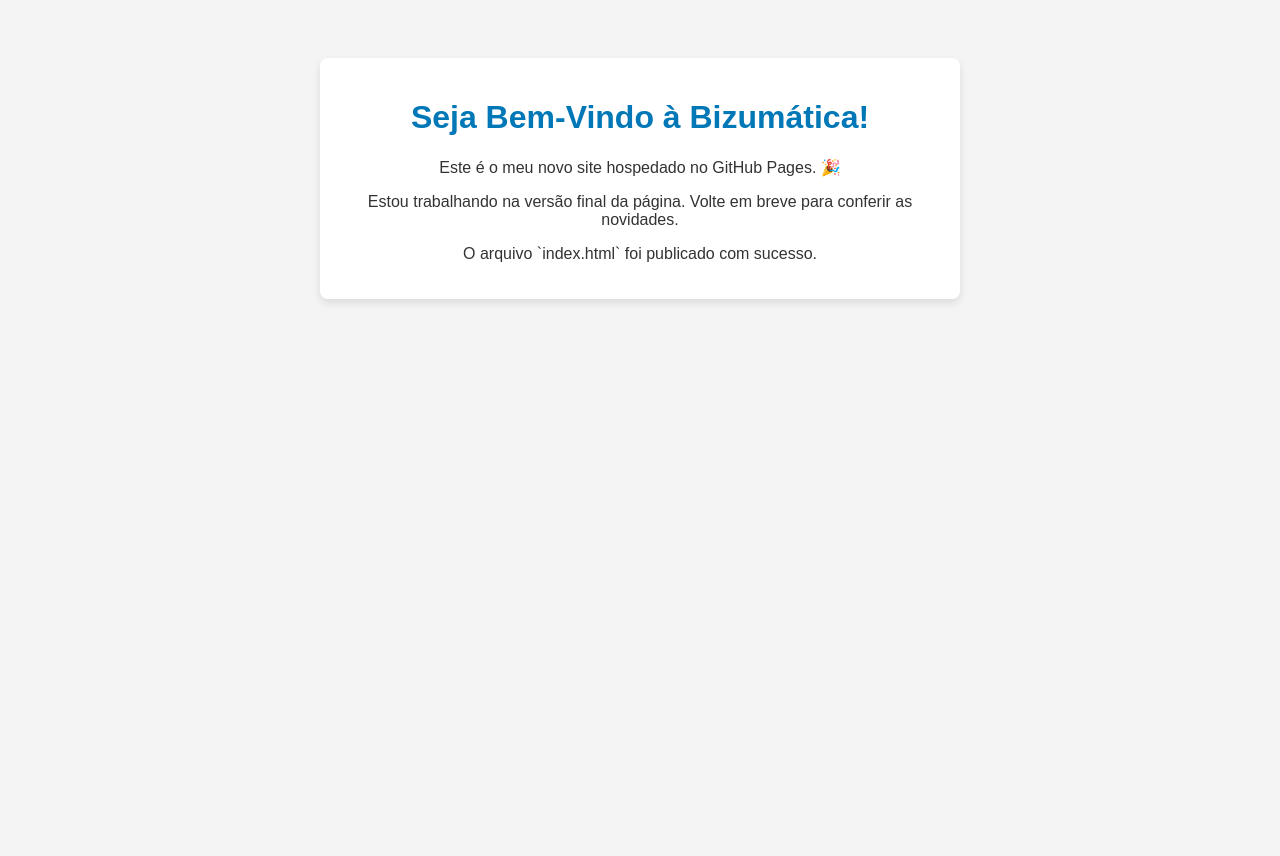
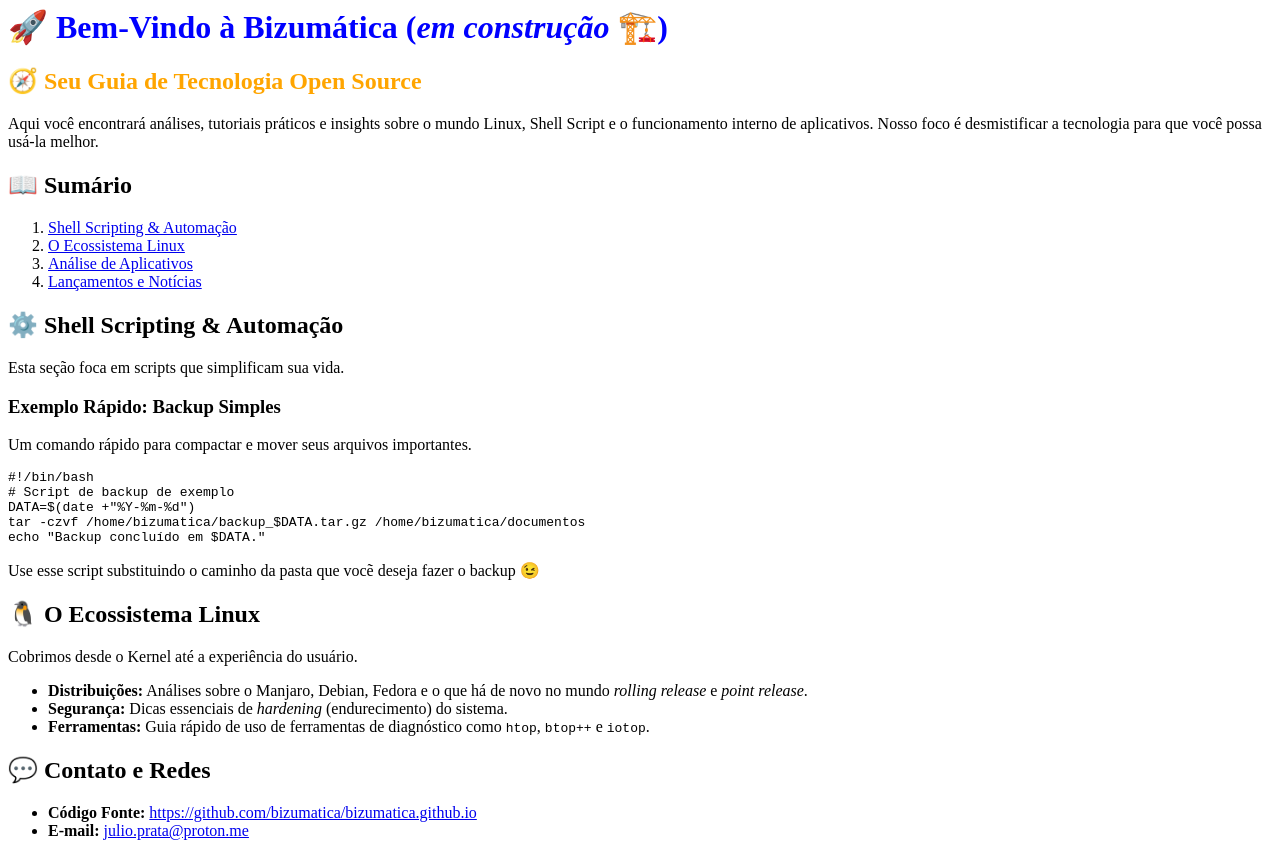
Before and after one commit to prata77/bizumatica.github.io, a plain HTML site: page index.html in a window 1280 px wide. Before the commit the page ends 800 px from the top, so only its background shows below. Drawn offline with Linux system fonts and the light colour scheme.

Commit message:
Atualiza o conteúdo da página inicial (index.html)

```diff
--- a/index.html
+++ b/index.html
@@ -1,36 +1,33 @@
-<!DOCTYPE html>
-<html lang="pt-br">
-<head>
-    <meta charset="UTF-8">
-    <meta name="viewport" content="width=device-width, initial-scale=1.0">
-    <title>Bizumática - Em Construção</title>
-    <style>
-        body {
-            font-family: Arial, sans-serif;
-            text-align: center;
-            padding-top: 50px;
-            background-color: #f4f4f4;
-            color: #333;
-        }
-        h1 {
-            color: #0077b6;
-        }
-        .container {
-            max-width: 600px;
-            margin: 0 auto;
-            background-color: #fff;
-            padding: 20px;
-            border-radius: 8px;
-            box-shadow: 0 4px 8px rgba(0,0,0,0.1);
-        }
-    </style>
-</head>
-<body>
-    <div class="container">
-        <h1>Seja Bem-Vindo à Bizumática!</h1>
-        <p>Este é o meu novo site hospedado no GitHub Pages. 🎉</p>
-        <p>Estou trabalhando na versão final da página. Volte em breve para conferir as novidades.</p>
-        <p>O arquivo `index.html` foi publicado com sucesso.</p>
-    </div>
-</body>
-</html>
+<h1 id="-span-style-color-blue-bem-vindo-bizum-tica-em-constru-o-"><span style="color:blue;"> 🚀 Bem-Vindo à Bizumática (<em>em construção</em> 🏗️)</h1>
+<h2 id="-span-style-color-orange-seu-guia-de-tecnologia-open-source"><span style="color:orange"> 🧭 Seu Guia de Tecnologia Open Source</h2>
+<p>Aqui você encontrará análises, tutoriais práticos e insights sobre o mundo Linux, Shell Script e o funcionamento interno de aplicativos. Nosso foco é desmistificar a tecnologia para que você possa usá-la melhor.</p>
+<h2 id="-sum-rio">📖 Sumário</h2>
+<ol>
+<li><a href="#shell-scripting--automação">Shell Scripting &amp; Automação</a></li>
+<li><a href="#o-ecossistema-linux">O Ecossistema Linux</a></li>
+<li><a href="#análise-de-aplicativos">Análise de Aplicativos</a></li>
+<li><a href="#lançamentos-e-notícias">Lançamentos e Notícias</a></li>
+</ol>
+<h2 id="-shell-scripting-automa-o">⚙️ Shell Scripting &amp; Automação</h2>
+<p>Esta seção foca em scripts que simplificam sua vida.</p>
+<h3 id="exemplo-r-pido-backup-simples">Exemplo Rápido: Backup Simples</h3>
+<p>Um comando rápido para compactar e mover seus arquivos importantes.</p>
+<pre><code class="lang-bash"><span class="hljs-meta">#!/bin/bash</span>
+<span class="hljs-comment"># Script de backup de exemplo</span>
+DATA=$(date +<span class="hljs-string">"%Y-%m-%d"</span>)
+tar -czvf /home/bizumatica/backup_<span class="hljs-variable">$DATA</span>.tar.gz /home/bizumatica/documentos
+<span class="hljs-built_in">echo</span> <span class="hljs-string">"Backup concluído em <span class="hljs-variable">$DATA</span>."</span>
+</code></pre>
+<p>Use esse script substituindo o caminho da pasta que vocẽ deseja fazer o backup 😉</p>
+<h2 id="-o-ecossistema-linux">🐧 O Ecossistema Linux</h2>
+<p>Cobrimos desde o Kernel até a experiência do usuário.</p>
+<ul>
+<li><strong>Distribuições:</strong> Análises sobre o Manjaro, Debian, Fedora e o que há de novo no mundo <em>rolling release</em> e <em>point release</em>.</li>
+<li><strong>Segurança:</strong> Dicas essenciais de <em>hardening</em> (endurecimento) do sistema.</li>
+<li><strong>Ferramentas:</strong> Guia rápido de uso de ferramentas de diagnóstico como <code>htop</code>, <code>btop++</code> e <code>iotop</code>.</li>
+</ul>
+<h2 id="-contato-e-redes">💬 Contato e Redes</h2>
+<ul>
+<li><strong>Código Fonte:</strong> <a href="https://github.com/bizumatica/bizumatica.github.io">https://github.com/bizumatica/bizumatica.github.io</a></li>
+<li><strong>E-mail:</strong> <a href="mailto:julio.prata@proton.me">julio.prata@proton.me</a></li>
+</ul>
```
